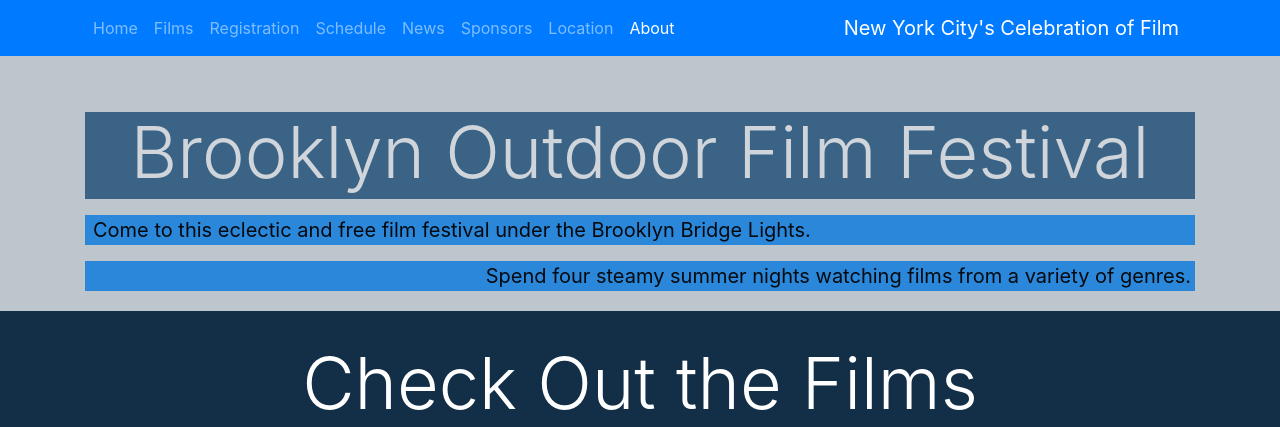
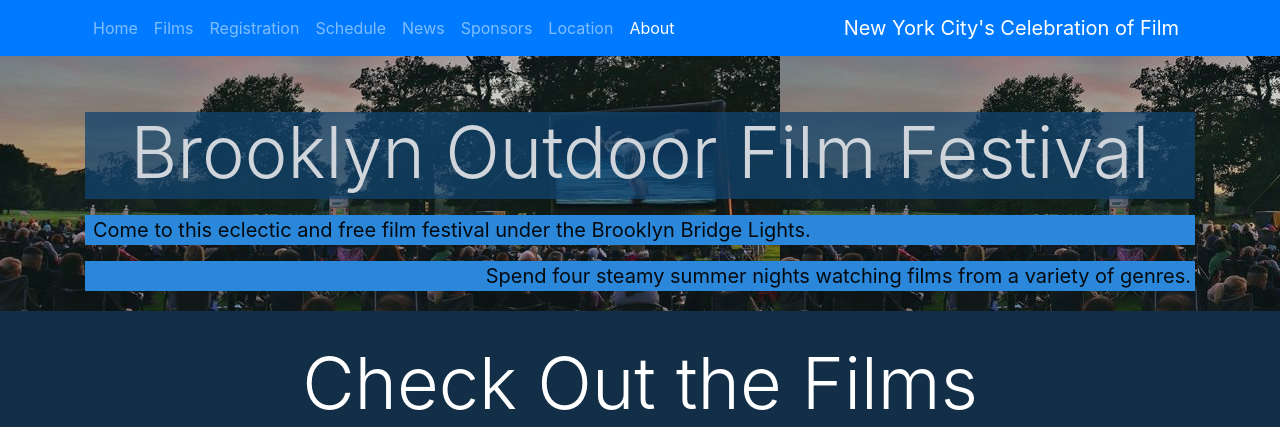
Before and after one commit to mbdev95/OpenClassrooms-Project-3-Brooklyn-Film-Festival, a plain HTML site: page index.html in a window 1280 px wide. Shown: the top 427 px of the page. Drawn offline with nearby package versions, Linux system fonts and the light colour scheme.

Commit message:
Update main.css

```diff
--- a/css/main.css
+++ b/css/main.css
@@ -17,7 +17,7 @@ header h1 {
 }
 
 header div.jumbotron {
-  background-image: url('img/img-card/Brooklyn-Bridge-Park-Jumbo-Image.jpg');
+  background-image: url('../img/img-card/Brooklyn-Bridge-Park-Jumbo-Image.jpg');
   opacity: 0.8;
 }
 
```
